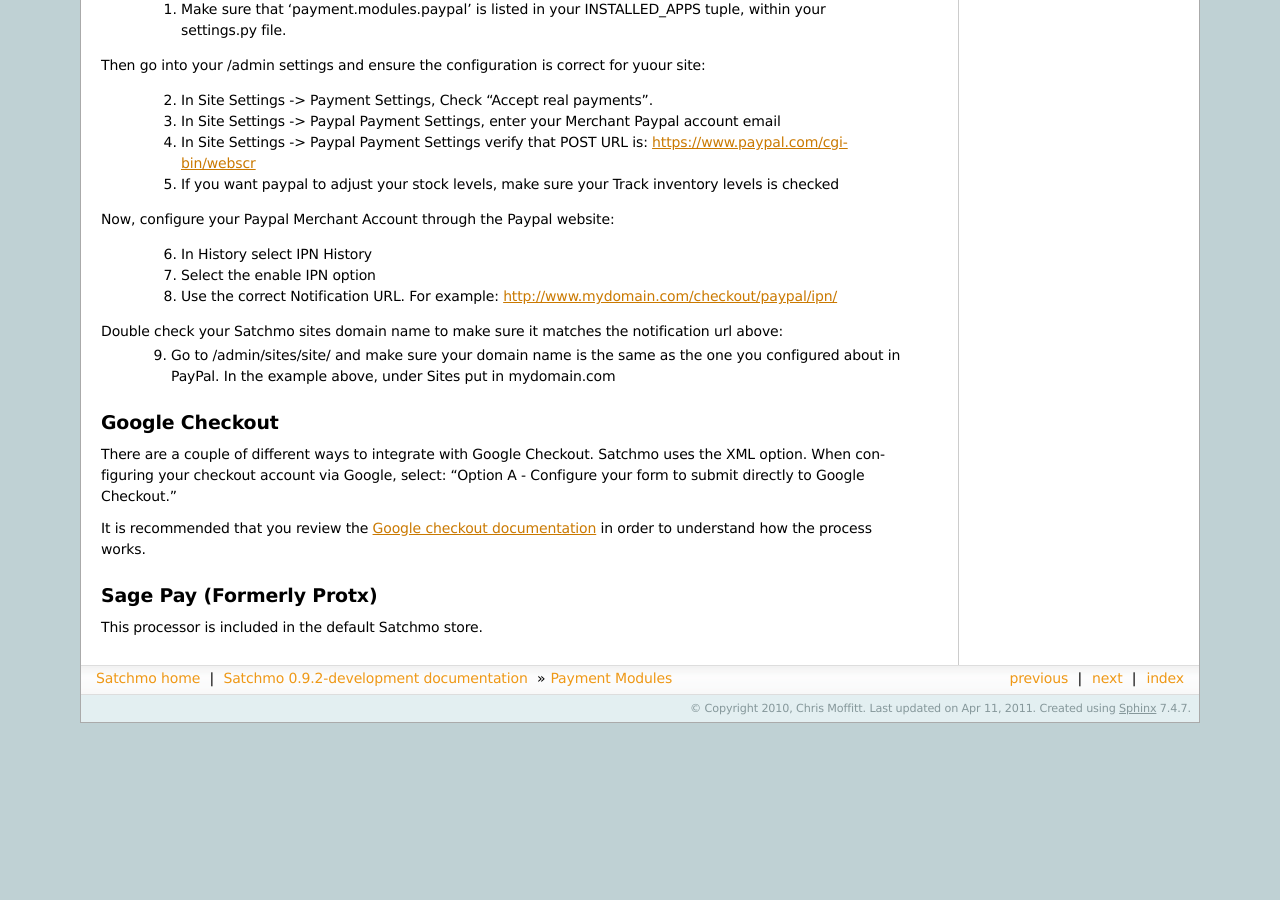
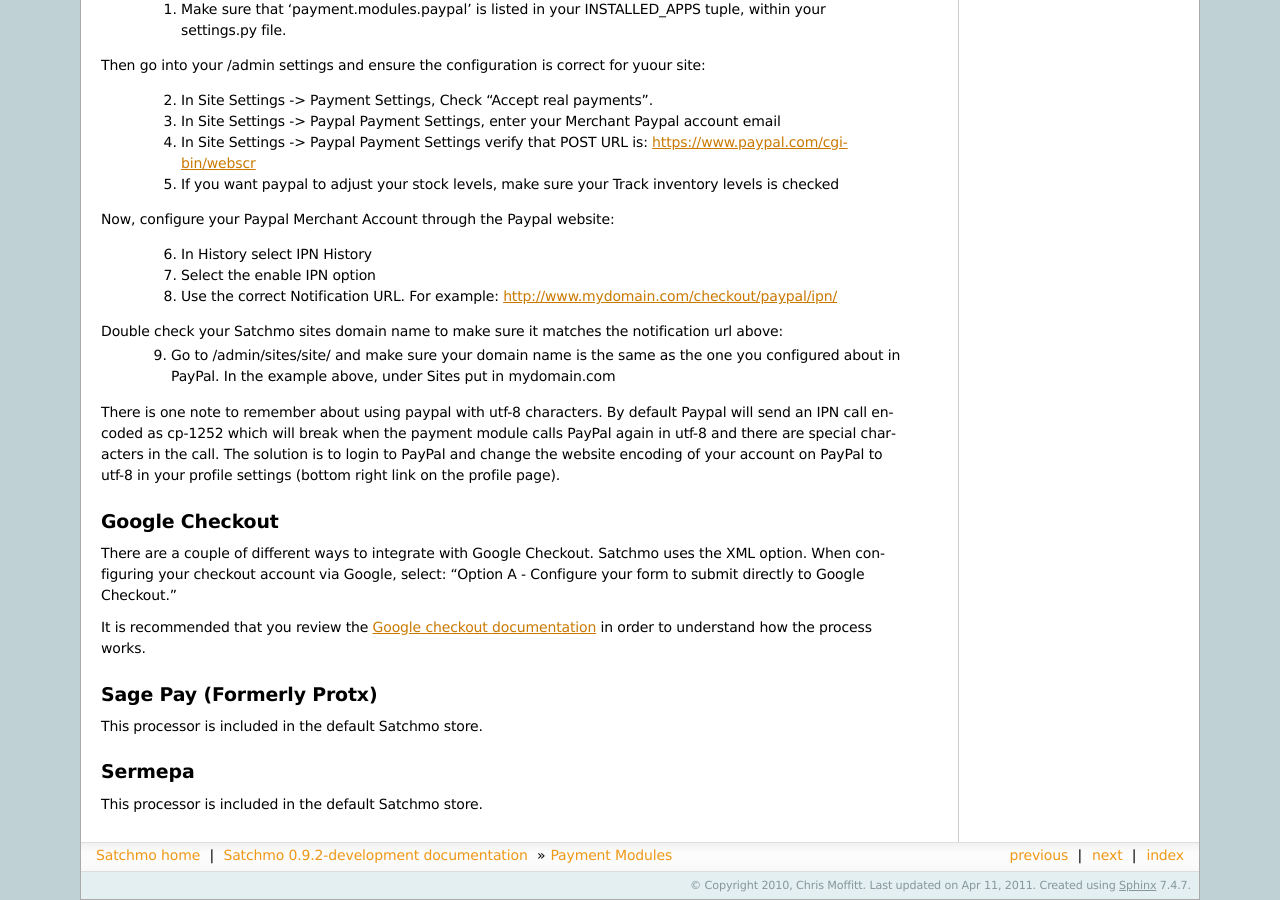
Before and after one commit to opencoca/WEB-Satchmo, a Sphinx documentation site: the page built from docs/payment.txt, in a window 1280 px wide and 900 px high, scrolled down 1577 px. Built offline with Sphinx 7.4.7, drawn with Linux system fonts in a browser that asks for light colours; pages that are not in the unit, such as notebooks, are missing from menus; before the commit the page ends 2300 px from its top, so only the background shows below that.

Commit message:
Adding notes about sermepa module. Also notes about Paypal encoding. Closes #1267

```diff
--- a/docs/payment.txt
+++ b/docs/payment.txt
@@ -118,6 +118,10 @@
 Double check your Satchmo sites domain name to make sure it matches the notification url above:
     9. Go to /admin/sites/site/ and make sure your domain name is the same as the one you configured about in PayPal. In the example above, under Sites put in mydomain.com
 
+There is one note to remember about using paypal with utf-8 characters. By default Paypal will send an IPN call encoded as cp-1252 which
+will break when the payment module calls PayPal again in utf-8 and there are special characters in the call. The solution is to login to
+PayPal and change the website encoding of your account on PayPal to utf-8 in your profile settings (bottom right link on the profile page).
+
 .. index:: Google Checkout
 
 Google Checkout
@@ -135,3 +139,9 @@
 Sage Pay (Formerly Protx)
 -------------------------
 This processor is included in the default Satchmo store.
+
+.. index:: Sermepa
+
+Sermepa
+-------
+This processor is included in the default Satchmo store.
```
